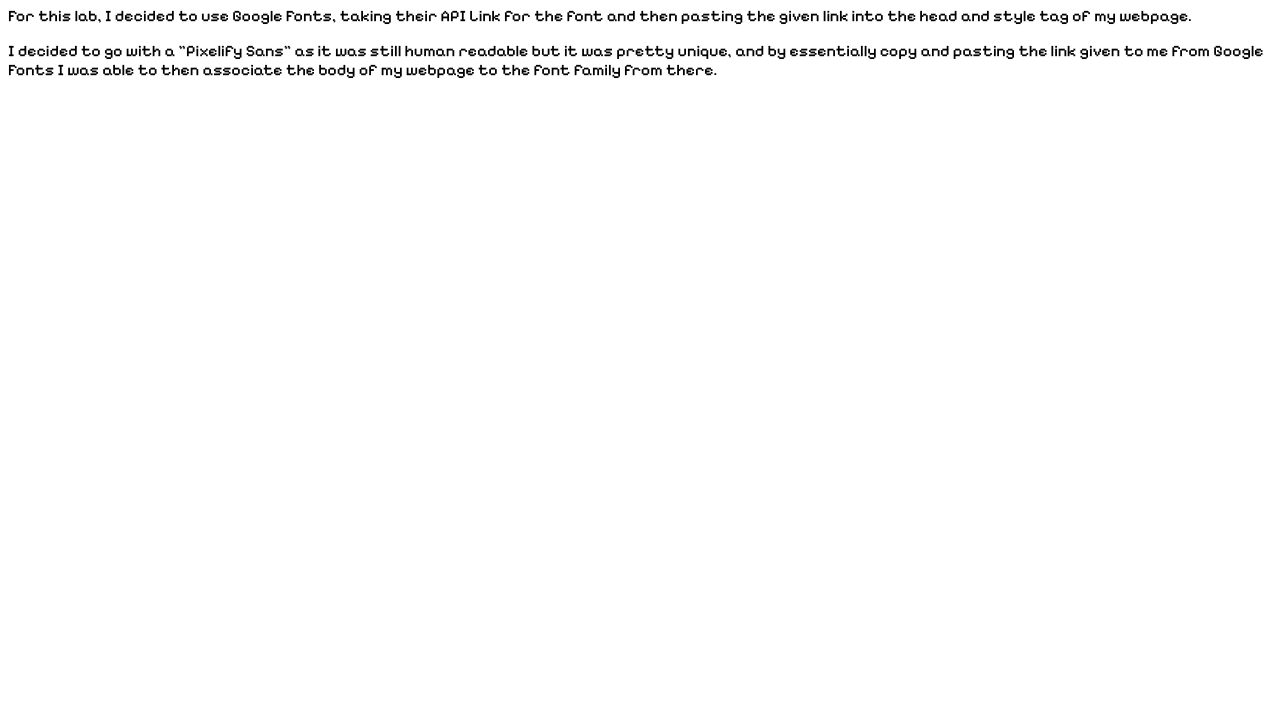
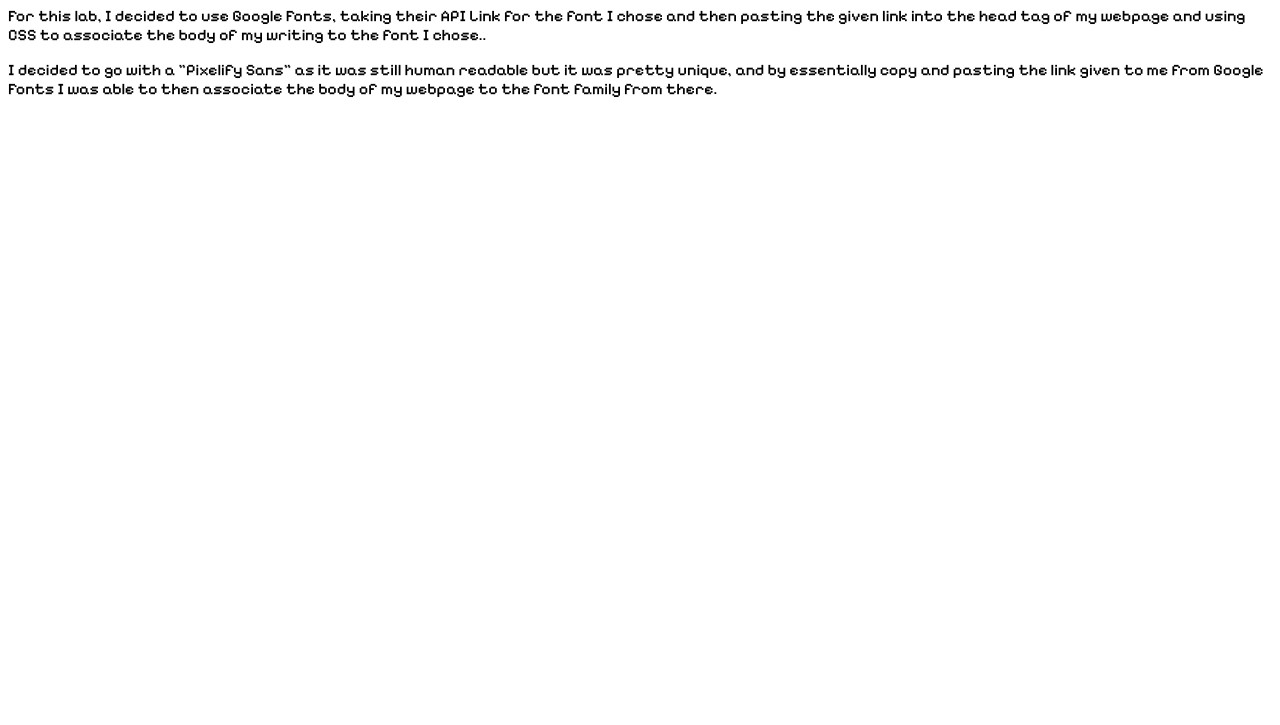
Before and after one commit to bme2003/CloudFlare-Static-Site, a plain HTML site: page cs212/homework/3.html in a window 1280 px wide. Shown: the part 75-800 px from the top of the page. Drawn offline with Linux system fonts and the light colour scheme.

Commit message:
Update 3.html

```diff
--- a/cs212/homework/3.html
+++ b/cs212/homework/3.html
@@ -15,7 +15,7 @@
   </head>
   <body>
     <h1> Lab 3: Serving Fonts, Brody England</h1>
-    <p> For this lab, I decided to use Google Fonts, taking their API Link for the font and then pasting the given link into the head and style tag of my webpage.</p>
+    <p> For this lab, I decided to use Google Fonts, taking their API Link for the font I chose and then pasting the given link into the head tag of my webpage and using CSS to associate the body of my writing to the font I chose..</p>
     <p> I decided to go with a "Pixelify Sans" as it was still human readable but it was pretty unique, and by essentially copy and pasting the link given to me from Google Fonts
     I was able to then associate the body of my webpage to the font family from there. </p>
   </body>
```
